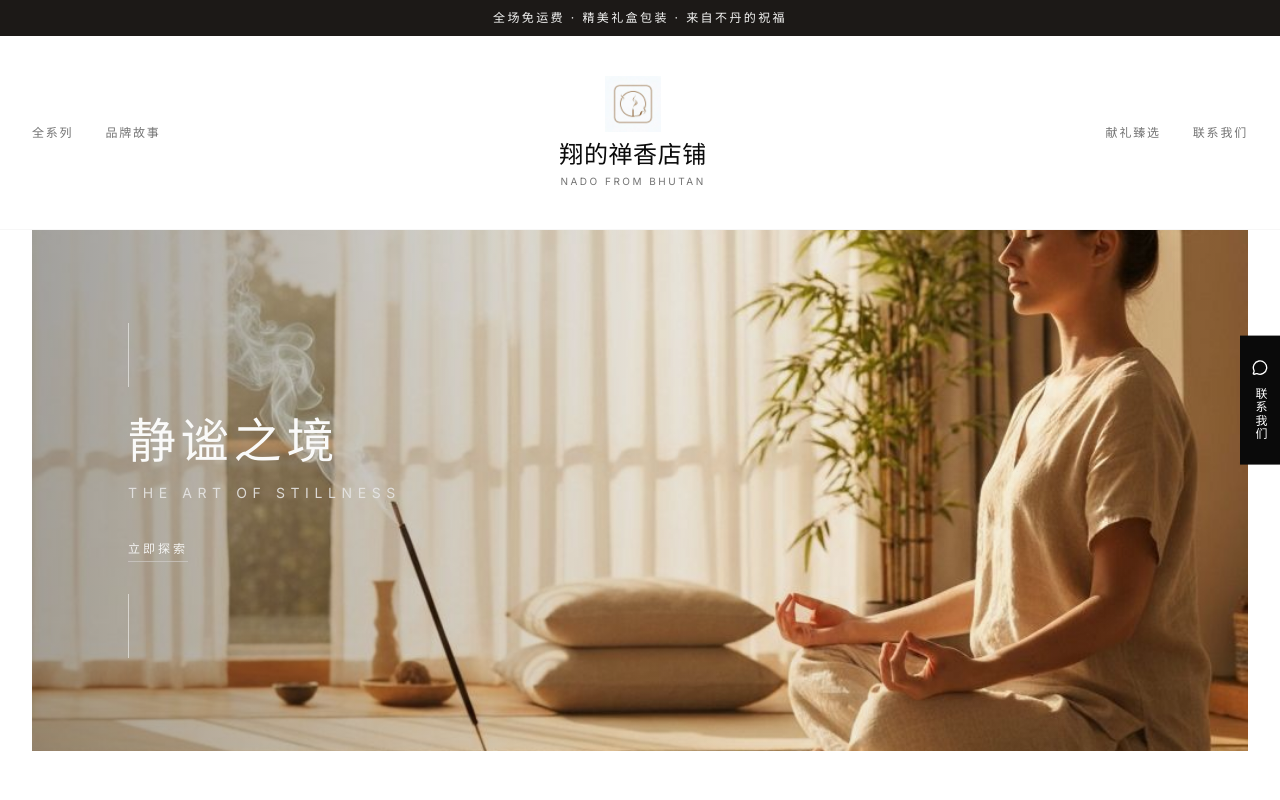
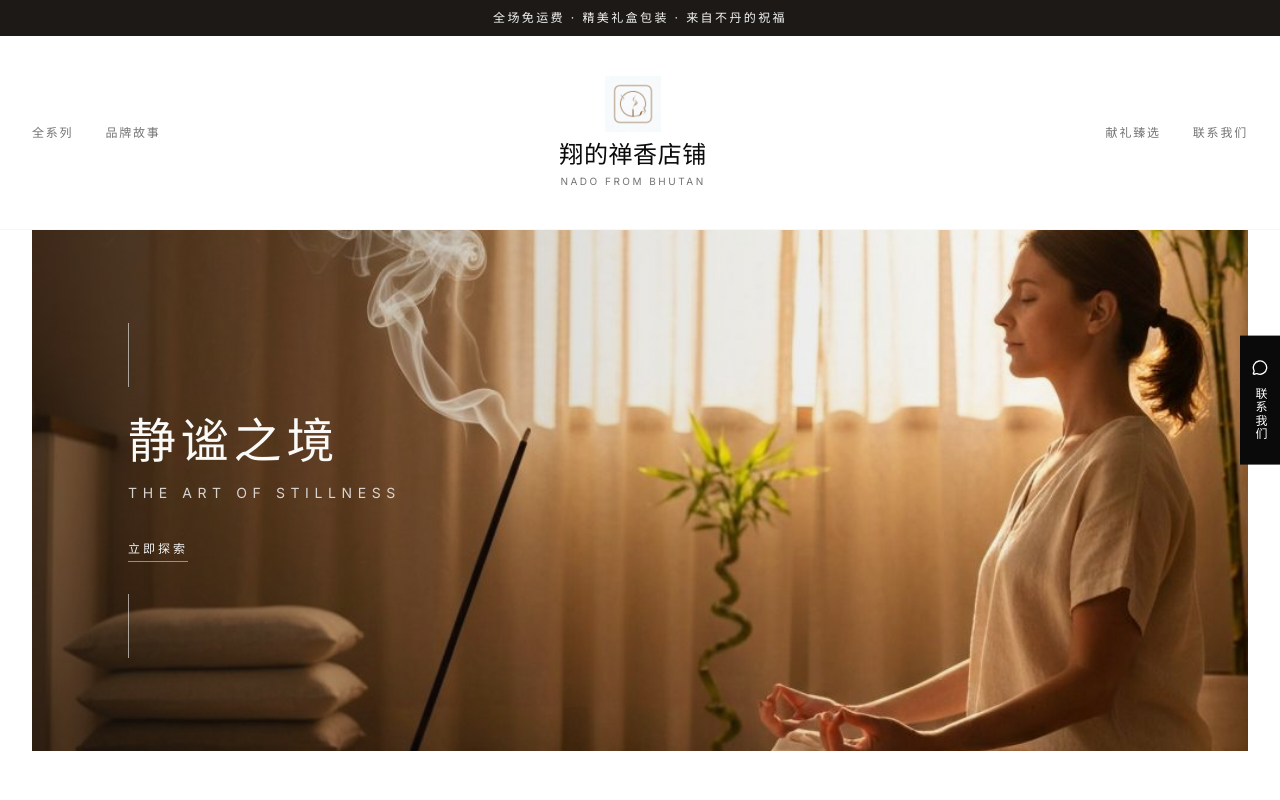
Before and after one commit to zengchao304/incense-Bhutan-v0, a Next.js app: page / in a window 1280 px wide. Shown: the top 800 px of the page. Built offline with nearby package versions, Linux system fonts and the light colour scheme.

Commit message:
feat: add responsive hero banner images
Generate two hero banner images for web and mobile with consistent style.

```diff
--- a/components/hero-section.tsx
+++ b/components/hero-section.tsx
@@ -13,12 +13,21 @@ export function HeroSection() {
   return (
     <section className="px-4 md:px-6 lg:px-8">
       <div className="relative w-full aspect-[4/5] md:aspect-[16/9] lg:aspect-[21/9] bg-stone-100 overflow-hidden">
-        {/* Hero Image - Optimized wide banner for full content display */}
+        {/* Mobile Hero Image - Portrait orientation for mobile devices */}
         <Image
-          src="/images/hero-banner.jpg"
+          src="/images/hero-banner-mobile.jpg"
           alt="冥想场景 - 宁静的禅意空间与燃烧的香"
           fill
-          className="object-cover object-center"
+          className="object-cover object-center md:hidden"
+          priority
+          sizes="100vw"
+        />
+        {/* Web Hero Image - Landscape orientation for tablets and desktops */}
+        <Image
+          src="/images/hero-banner-web.jpg"
+          alt="冥想场景 - 宁静的禅意空间与燃烧的香"
+          fill
+          className="object-cover object-center hidden md:block"
           priority
           sizes="100vw"
         />
```
Also changed, not shown: public/images/hero-banner-mobile.jpg (added), public/images/hero-banner-web.jpg (added).
